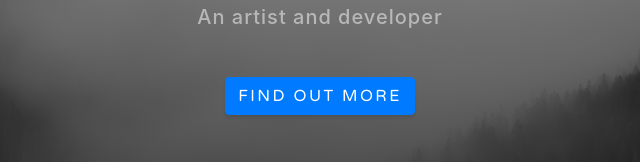
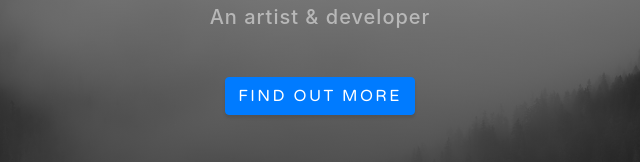
Before and after one commit to Shalette/Shalette.github.io, a website with bundled scripts: page index.html in a window 1280 px wide. Shown: the part 396-558 px from the top of the page, 320-960 px from the left. Built offline with nearby package versions, Linux system fonts and the light colour scheme.

Commit message:
Small changes made

```diff
--- a/index.html
+++ b/index.html
@@ -54,7 +54,7 @@
     <div class="container d-flex h-100 align-items-center">
       <div class="mx-auto text-center">
         <h1 class="mx-auto my-0 text-uppercase">Shalette</h1>
-        <h2 class="text-white-50 mx-auto mt-2 mb-5">An artist and developer</h2>
+        <h2 class="text-white-50 mx-auto mt-2 mb-5">An artist &amp; developer</h2>
         <a href="#about" class="btn btn-primary js-scroll-trigger">Find Out More</a>
       </div>
     </div>
```
